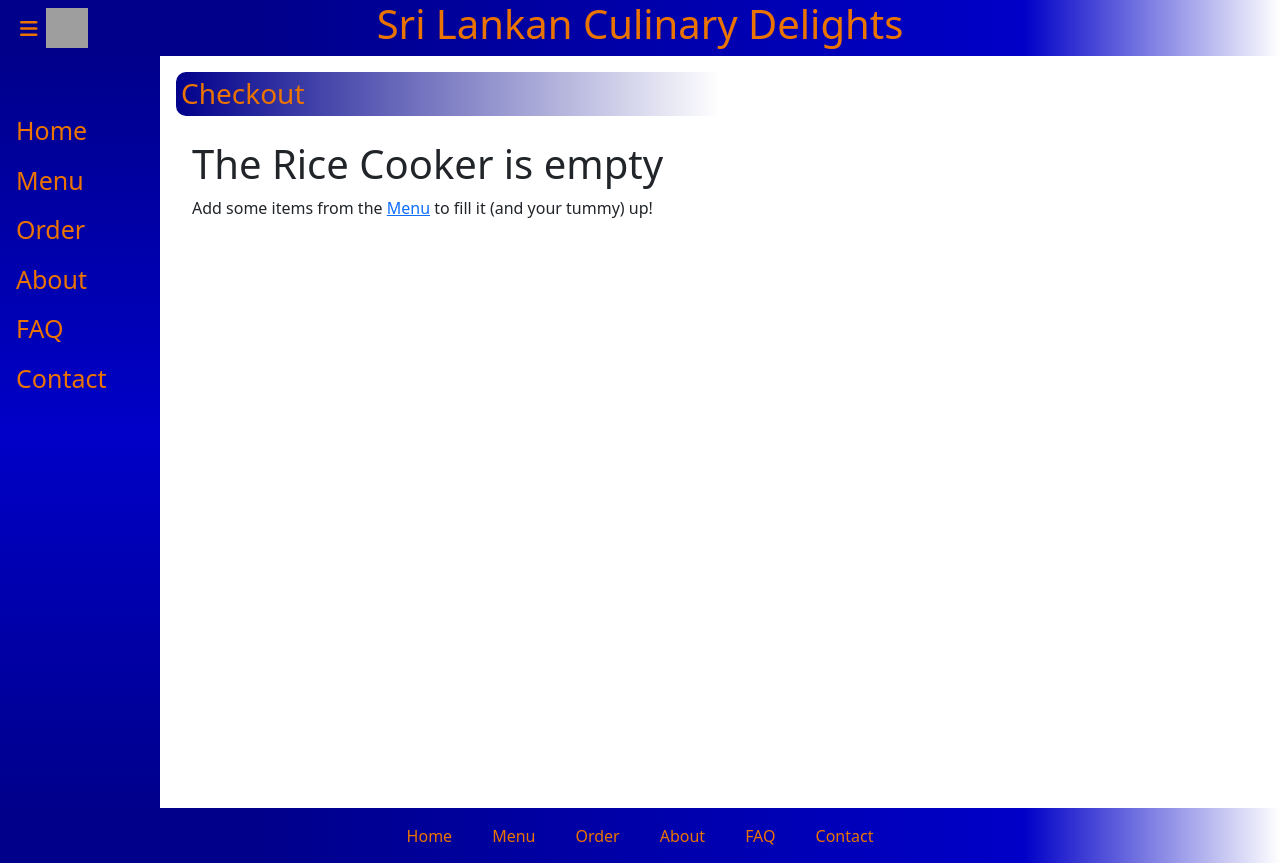
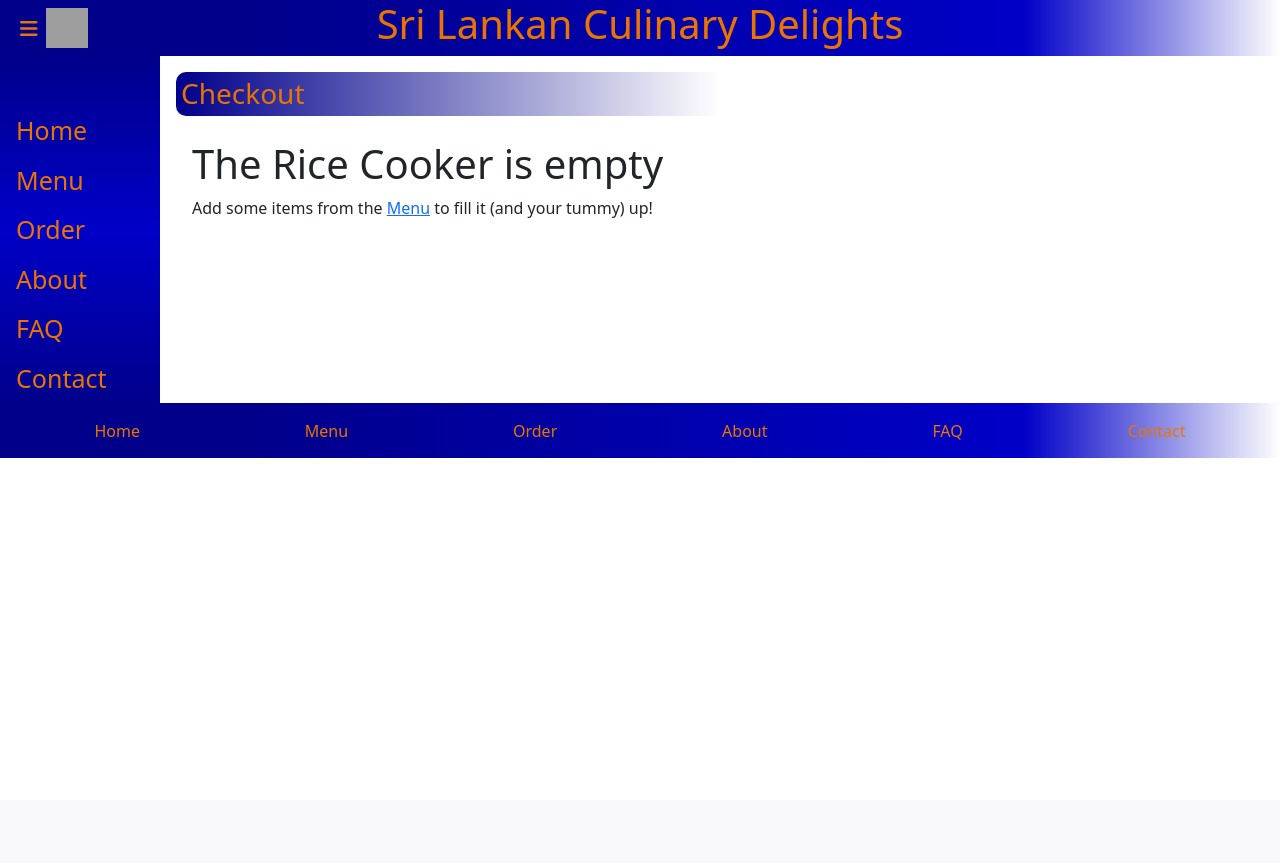
Before and after one commit to mrmansly/SriLankanFoodWebsite, a Django app: page /checkout/ in a window 1280 px wide. After the commit the page ends 458 px from the top, so only its background shows below. Run offline with Django 5.2, Linux system fonts and the light colour scheme; data comes from the database, SQL or seed files in the repository; style sheets or scripts are compiled from the project's sources; some libraries are stand-ins or nearby versions; grey boxes are pictures that could not be loaded.

Commit message:
Fix up some styling issues.

```diff
--- a/main/static/main/css/main.scss
+++ b/main/static/main/css/main.scss
@@ -23,9 +23,23 @@ $lankan-light-blue: #0000C8;
   color: $lankan_saffron;
 }
 
+html, body {
+  height: 100%;
+  margin: 0;
+}
+
+.body-wrapper {
+  display: flex;
+  flex-direction: column;
+  min-height: 100vh;
+
+  main {
+    flex-grow: 1;
+  }
+}
+
 .main-content {
   flex: 1;
-  min-height: 90vh;
   margin: 1rem !important;
 
   .page-title-container {
@@ -43,7 +57,6 @@ $lankan-light-blue: #0000C8;
   .page-main-content {
     //margin: 1rem !important;
     padding: 1rem;
-    height: 100%;
 
     .container {
       padding-left: 0;
@@ -363,8 +376,8 @@ $lankan-light-blue: #0000C8;
 
   > div {
     display: flex;
-    gap: 40px;
-
+    justify-content: space-around;
+    width: 100%;
 
     > a {
       color: $lankan-saffron;
@@ -407,6 +420,12 @@ $lankan-light-blue: #0000C8;
       text-decoration: underline;
     }
 
+  }
+}
+
+@media only screen and (max-width: 768px) {
+  .menu-classification {
+    display: none;
   }
 }
 
@@ -609,7 +628,7 @@ $lankan-light-blue: #0000C8;
 
 
 .image-frame {
-    width: 80%;
+    max-width: 80%;
     border: 2px solid $lankan-dark-blue;
     border-radius: 15px;
     margin-bottom: 1rem;
--- a/main/templates/main/base.html
+++ b/main/templates/main/base.html
@@ -33,12 +33,16 @@
 
     <script type="text/javascript">
 
-        document.addEventListener("DOMContentLoaded", function() {
+        document.addEventListener("DOMContentLoaded", function () {
             const cartItemElement = document.getElementById("cart-items");
             if (cartItemElement.textContent === '' || cartItemElement.textContent === '0') {
                 toggleCartItemVisibility(false);
             } else {
                 toggleCartItemVisibility(true);
+            }
+
+            if (window.innerWidth <= 576) {
+                toggleMenu(true);
             }
         });
 
@@ -57,9 +61,9 @@
             }
         }
 
-        function toggleMenu() {
+        function toggleMenu(forceHide = false) {
             const sideNavElement = document.getElementById("sidenav");
-            if (sideNavElement.style.display === 'none') {
+            if (!forceHide && sideNavElement.style.display === 'none') {
                 sideNavElement.style.display = 'flex';
             } else {
                 sideNavElement.style.display = 'none';
@@ -72,6 +76,8 @@
 
 </head>
 <body>
+<div class="body-wrapper">
+
     <header class="header container-fluid">
 
         <div class="header-image">
@@ -131,6 +137,6 @@
             <a href="{% url 'contact' %}">Contact</a>
         </div>
     </footer>
-
+</div>
 </body>
 </html>
--- a/main/templates/main/order-details.html
+++ b/main/templates/main/order-details.html
@@ -5,7 +5,7 @@
 
 <div>
 
-    <table class="table table-striped table-hover table-bordered w-100">
+    <table class="table table-responsive table-striped table-hover table-bordered w-100">
         <thead>
         <tr>
             <th scope="col">#</th>
@@ -15,6 +15,7 @@
             <th scope="col">Price</th>
         </tr>
         </thead>
+
         <tbody>
 
         {% for item in item_list %}
```
Lines whose indentation alone changed are shown as unchanged.
